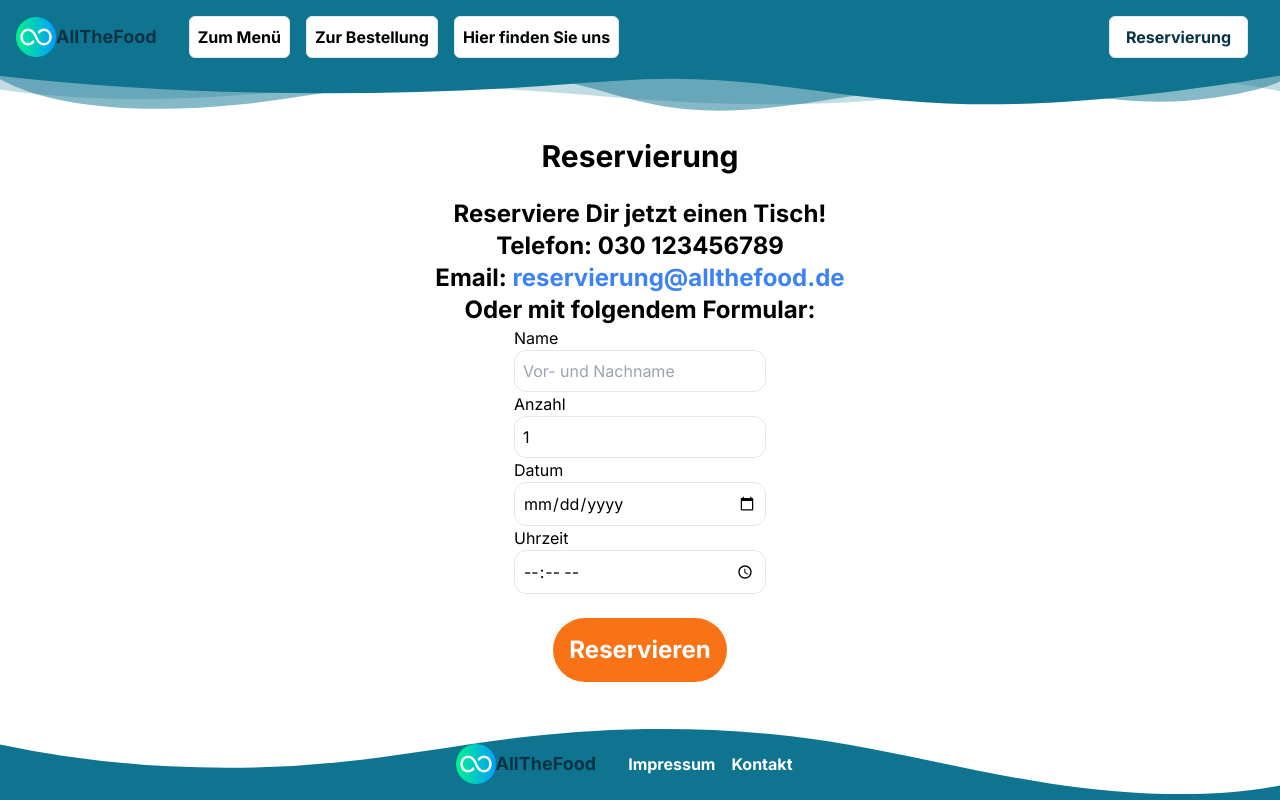
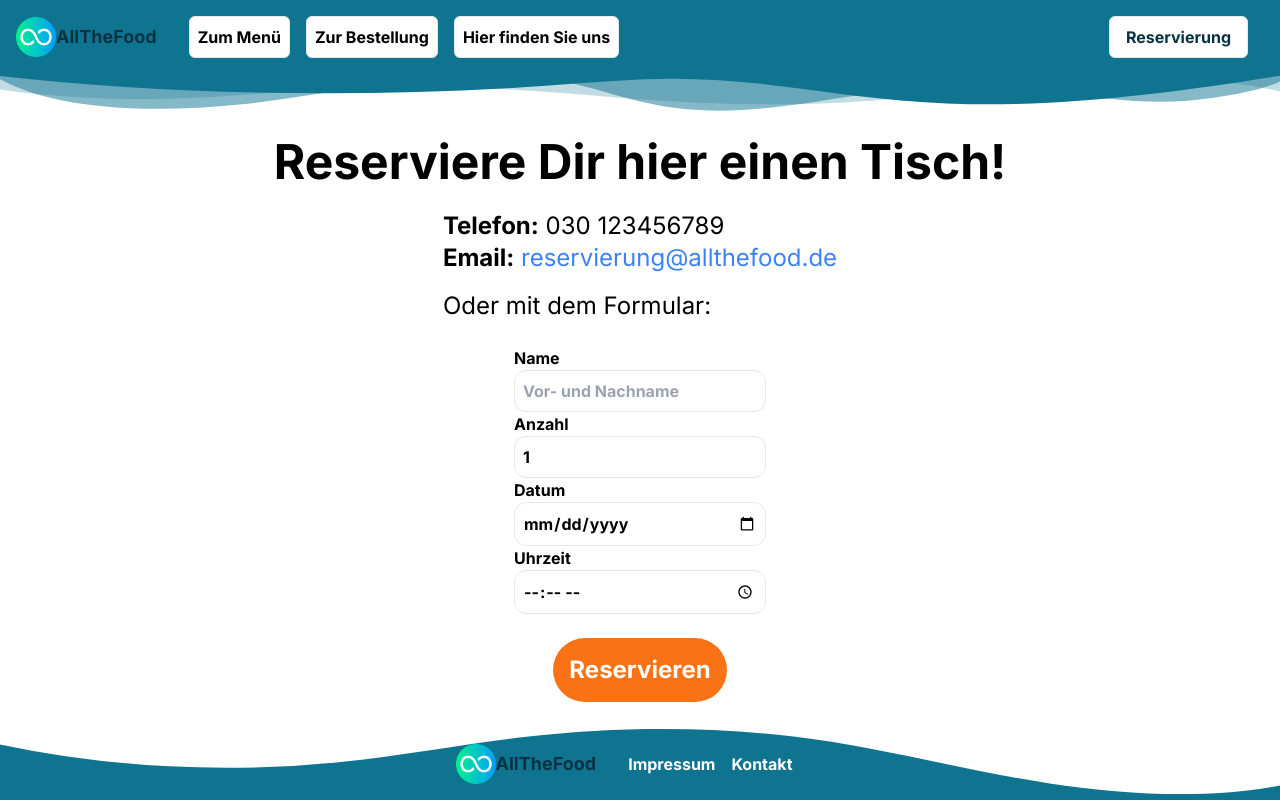
Before and after one commit to jaysprograms/allthefood, a Next.js app: page /reservierung in a window 1280 px wide. Built offline with nearby package versions, Linux system fonts and the light colour scheme.

Commit message:
Änderungen

```diff
--- a/app/impressum/page.jsx
+++ b/app/impressum/page.jsx
@@ -1,15 +1,29 @@
+import Link from "next/link";
+
 export default function Impressum() {
 	return (
 		<div className="flex-grow flex justify-center bg-white">
-			<div className="mt-40">
-				<h1 className="text-3xl font-bold">Impressum</h1>
-				<p>AllTheFood GmbH</p>
-				<p>Markgrafendamm 29</p>
-				<p>10245 Berlin</p>
-				<p>Kontakt</p>
-				<p>Telefon: 030 123456789</p>
-				<p>Email: info@allthefood.de</p>
-				<p>Vertreten durch: Jason Piyasron</p>
+			<div className="mt-20">
+				<h1 className="text-5xl font-bold text-center">Impressum</h1>
+				<div className="mt-10 text-xl">
+					<div className="m-4">
+						<h2 className="font-bold">AllTheFood GmbH</h2>
+						<p>Markgrafendamm 29</p>
+						<p>10245 Berlin</p>
+					</div>
+					<div className="m-4">
+						<p>Handelsregister: Amtsgericht Berlin-Friedrichshain</p>
+						<p>Registernummer: HRB 123456B</p>
+					</div>
+					<p className="m-4">Vertreten durch: Jason Piyasron</p>
+					<div className="m-4">
+						<p className="font-bold">Kontakt:</p>
+						<p>Telefon: 030 123456789</p>
+						<p>Email: <Link href="mailto:info@allthefood.de"
+														className="text-blue-500 hover:text-blue-700">info@allthefood.de</Link></p>
+					</div>
+
+				</div>
 			</div>
 		</div>
 	)
--- a/app/kontakt/page.jsx
+++ b/app/kontakt/page.jsx
@@ -4,6 +4,7 @@ import Link from "next/link";
 
 export default function Kontakt() {
 	const router = useRouter()
+
 	function handleSubmit(event) {
 		event.preventDefault()
 		alert('Vielen Dank für Deine Nachricht! Wir werden diese umgehend lesen.');
@@ -12,12 +13,14 @@ export default function Kontakt() {
 
 	return (
 		<div className="flex-grow flex flex-col items-center justify-center bg-white font-bold">
-			<h1 className="text-3xl mb-8">Kontaktiere uns hier!</h1>
-			<p >Wir freuen uns über jede Nachricht!</p>
-			<p className="mb-4">
-				Alternativ auch gern über&nbsp;
-				<Link href="mailto:info@allthefood.de" className="text-blue-500 hover:text-blue-700">info@allthefood.de</Link>
-			</p>
+			<h1 className="text-5xl mb-8">Kontaktiere uns hier!</h1>
+			<div className="text-xl mb-4 text-center">
+				<p>Wir freuen uns über jede Nachricht!</p>
+				<p>
+					Alternativ auch gern über&nbsp;
+					<Link href="mailto:info@allthefood.de" className="text-blue-500 hover:text-blue-700">info@allthefood.de</Link>
+				</p>
+			</div>
 			<div className="">
 				<form onSubmit={handleSubmit}>
 					<div className="flex flex-col mx-4">
--- a/app/menu/api/route.js
+++ b/app/menu/api/route.js
@@ -1,7 +1,7 @@
 import fs from "fs";
 
 export async function GET(req, res) {
-
+	// Gebe das Menü zurück und reduziere den Preis um 2€ für Hauptgerichte zwischen 10 und 14 Uhr
 	try {
 		const menu = JSON.parse(fs.readFileSync("app/menu/api/menu.json", "utf8"));
 		if (isTimeBetween()) {
--- a/app/page.js
+++ b/app/page.jsx
@@ -1,4 +1,3 @@
-import Link from "next/link"
 import Image from "next/image";
 import icon from "./icon.png"
 import breakfast from "@/public/pictures/food.jpg"
@@ -23,24 +22,24 @@ export default function Home() {
 							<span className="text-red-700">Herz&nbsp;</span>
 							begehrt.
 						</p>
+						<h2 className="text-3xl font-bold m-6">Öffnungszeiten</h2>
+						<p className="text-2xl font-bold">Dienstag - Sonntag</p>
+						<p className="text-2xl font-bold">14:00 - 22:00 Uhr</p>
 					</div>
 				</div>
 				<div className="xl:col-span-1 relative flex flex-col items-center">
 					<Image src={breakfast} alt="Frühstücksbuffet" className="xl:w-1/3 rounded-xl m-4
-					transform transition-transform ease-in-out delay-0 duration-300
-					xl:absolute top-0 left-0 xl:hover:translate-x-1/2
-					xl:hover:scale-[1.5] xl:hover:translate-y-20 z-10
-					shadow-2xl shadow-neutral-950"/>
+						transform transition-transform delay-0 duration-300
+						xl:hover:scale-[2.5] xl:hover:translate-y-1/2 xl:hover:z-50 z-10
+						shadow-2xl shadow-neutral-950"/>
 					<Image src={asian} alt="Asiatisches Essen" className="xl:w-1/3 rounded-xl m-4
-					transform transition-transform ease-in-out delay-0 duration-300
-					xl:absolute bottom-0 left-0
-					xl:hover:scale-[1.5] xl:hover:translate-x-20 xl:hover:-translate-y-1/2
-					shadow-2xl shadow-neutral-950"/>
+						transform transition-transform delay-0 duration-300
+						xl:hover:scale-[3] xl:hover:z-50 z-10
+						shadow-2xl shadow-neutral-950"/>
 					<Image src={table} alt="Gedeckter Tisch" className="xl:w-1/3 rounded-xl m-4
-					transform transition-transform ease-in-out delay-0 duration-300
-					xl:absolute bottom-0 right-0 xl:hover:-translate-x-1/2
-					xl:hover:scale-[1.5] xl:hover:-translate-y-20 z-10
-					shadow-2xl shadow-neutral-950"/>
+						transform transition-transform delay-0 duration-300
+						xl:hover:scale-[2.5] xl:hover:-translate-y-1/2 xl:hover:z-50 z-10
+						shadow-2xl shadow-neutral-950"/>
 				</div>
 			</div>
 		</div>
--- a/app/reservierung/page.jsx
+++ b/app/reservierung/page.jsx
@@ -1,32 +1,35 @@
 'use client'
-import { useState, useEffect } from 'react';
+import {useState, useEffect} from 'react';
 import Link from "next/link";
+import {useRouter} from "next/navigation";
 
 export default function Reservierung() {
 	const [minDate, setMinDate] = useState('');
 	const [minTime, setMinTime] = useState('');
+
+	const router = useRouter();
 
 	useEffect(() => {
 		// Funktion, um das Min-Datum zu setzen
 		const setMinDateToday = () => {
 			const today = new Date();
 			const day = today.getDate();
-			const month = today.getMonth() + 1; // Januar ist 0!
+			const month = today.getMonth() + 1;
 			const year = today.getFullYear();
 
 			const formattedDate = `${year}-${month < 10 ? '0' + month : month}-${day < 10 ? '0' + day : day}`;
 			setMinDate(formattedDate);
 		};
 
-		// Funktion, um das Min-Zeit zu setzen
+		// Funktion, um die Min-Zeit zu setzen
 		const setMinTimeForAfternoon = () => {
 			const today = new Date();
-			today.setHours(14, 0, 0, 0); // Setze die Zeit auf 14:00 Uhr
+			today.setHours(14, 0, 0, 0);
 
 			const hours = today.getHours();
 			const minutes = today.getMinutes();
 
-			const roundedMinutes = Math.ceil(minutes / 30) * 30; // Runde auf die nächste halbe Stunde
+			const roundedMinutes = Math.ceil(minutes / 30) * 30;
 
 			today.setMinutes(roundedMinutes);
 
@@ -34,21 +37,28 @@ export default function Reservierung() {
 			setMinTime(formattedTime);
 		};
 
-		// Setze das Min-Datum und Min-Zeit beim Laden der Seite
 		setMinDateToday();
 		setMinTimeForAfternoon();
 	}, []);
 
+	const onSubmit = (event) => {
+		event.preventDefault();
+		alert('Vielen Dank für Deine Reservierung! Wir freuen uns auf Deinen Besuch.');
+		router.push('/');
+	}
+
 	return (
 		<div className="flex-grow bg-white">
 			<div className="flex flex-col items-center justify-center">
-				<h1 className="text-3xl font-bold m-6">Reservierung</h1>
-				<p className="text-2xl font-bold">Reserviere Dir jetzt einen Tisch!</p>
-				<p className="text-2xl font-bold">Telefon: 030 123456789</p>
-				<p className="text-2xl font-bold">Email:&nbsp;
-					<Link href="mailto:reservierung@allthefood.de" className="text-blue-500 hover:text-blue-700">reservierung@allthefood.de</Link></p>
-				<p className="text-2xl font-bold">Oder mit folgendem Formular:</p>
-				<form>
+				<h1 className="text-5xl font-bold m-6">Reserviere Dir hier einen Tisch!</h1>
+				<div className="text-2xl mb-6">
+					<p><span className="font-bold">Telefon:</span> 030 123456789</p>
+					<p><span className="font-bold">Email:</span>&nbsp;
+						<Link href="mailto:reservierung@allthefood.de"
+									className="text-blue-500 hover:text-blue-700">reservierung@allthefood.de</Link></p>
+					<p className="mt-4">Oder mit dem Formular:</p>
+				</div>
+				<form className="font-bold" onSubmit={onSubmit}>
 					<div className="flex flex-col mx-4">
 						<label htmlFor="name">Name</label>
 						<input className="border rounded-xl p-2" type="text" id="name" name="name"
--- a/app/standort/page.jsx
+++ b/app/standort/page.jsx
@@ -2,19 +2,33 @@ export default function Standort() {
 	return (
 		<div className="flex-grow bg-white">
 			<div className="grid grid-cols-2">
-				<div className="flex flex-col items-center justify-center">
+				<div className="col-span-1 flex flex-col items-center justify-center">
 					<h1 className="text-3xl font-bold m-6">Hier finden Sie uns!</h1>
 					<iframe
 						src="https://www.google.com/maps/embed?pb=!1m14!1m12!1m3!1d255.30284458892044!2d13.465605258181448!3d52.499707270812145!2m3!1f0!2f0!3f0!3m2!1i1024!2i768!4f13.1!5e0!3m2!1sde!2sde!4v1709805574286!5m2!1sde!2sde"
 						width="600" height="450" allowFullScreen="" loading="lazy"
 						referrerPolicy="no-referrer-when-downgrade"></iframe>
 				</div>
-				<div className="flex flex-col items-center justify-center">
-					<h1 className="text-3xl font-bold m-6">Adresse</h1>
-					<p className="text-2xl font-bold">AllTheFood GmbH</p>
-					<p className="text-2xl font-bold">Markgrafendamm 29</p>
-					<p className="text-2xl font-bold">10245 Berlin</p>
+				<div className="col-span-1 flex flex-col items-center justify-center">
+					<h1 className="text-5xl font-bold m-6">Adresse</h1>
+					<div className="text-2xl font-bold">
+						<p>AllTheFood GmbH</p>
+						<p>Markgrafendamm 29</p>
+						<p>10245 Berlin</p>
 					</div>
+					<div className="grid grid-cols-2">
+						<div className="flex flex-col justify-center m-8">
+							<p>Erreichbar mit den Bussen <span className="font-bold">M43, 194, 347</span></p>
+							<p>Station:<span className="font-bold"> Markgrafendamm </span></p>
+							<p>Oder den S-Bahn Linien <span className="font-bold">S3, 5, 7, 41, 42, 8, 85</span></p>
+							<p>Station:<span className="font-bold"> Ostkreuz (alle S-Bahnen) </span></p>
+							<p>Station:<span className="font-bold"> Treptower Park (S41, 42, 8, 85) </span></p>
+						</div>
+						<div className="flex flex-col justify-center m-8">
+							<p>Beachte bitte, dass keine Parkplätze <br/> zur Verfügung gestellt werden können!</p>
+						</div>
+					</div>
+				</div>
 			</div>
 		</div>
 	)
```
